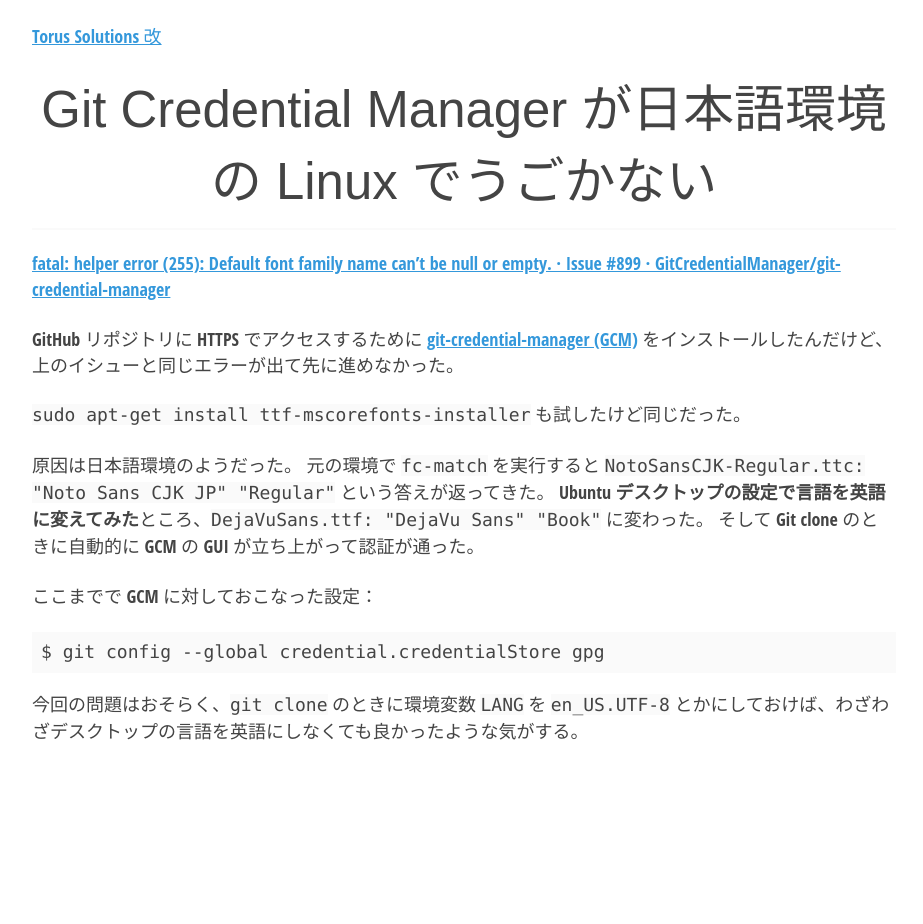
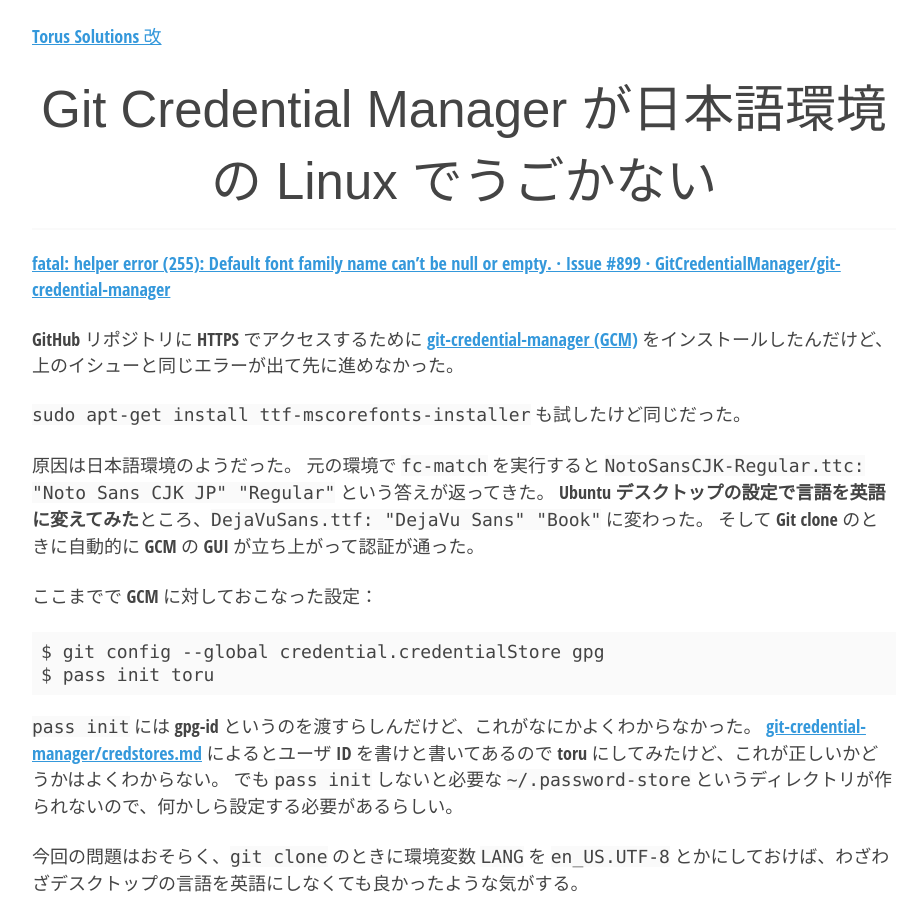
Before and after one commit to torus/torus.github.io, a Jekyll site: the page built from _posts/2023-01-13-gcm.md, in a window 1280 px wide. Shown: the whole page, without its empty margins (176-1099 px from the left). Built offline with Jekyll 4.4.1, drawn with Linux system fonts in a browser that asks for light colours; before the commit the page ends 900 px from its top, so only the background shows below that.

Commit message:
Update 2023-01-13-gcm.md

````diff
--- a/_posts/2023-01-13-gcm.md
+++ b/_posts/2023-01-13-gcm.md
@@ -19,6 +19,12 @@
 
 ```
 $ git config --global credential.credentialStore gpg
+$ pass init toru
 ```
 
+`pass init` には gpg-id というのを渡すらしんだけど、これがなにかよくわからなかった。
+[git-credential-manager/credstores.md](https://github.com/GitCredentialManager/git-credential-manager/blob/release/docs/credstores.md)
+によるとユーザ ID を書けと書いてあるので toru にしてみたけど、これが正しいかどうかはよくわからない。
+でも `pass init` しないと必要な `~/.password-store` というディレクトリが作られないので、何かしら設定する必要があるらしい。
+
 今回の問題はおそらく、`git clone` のときに環境変数 `LANG` を `en_US.UTF-8` とかにしておけば、わざわざデスクトップの言語を英語にしなくても良かったような気がする。
````
